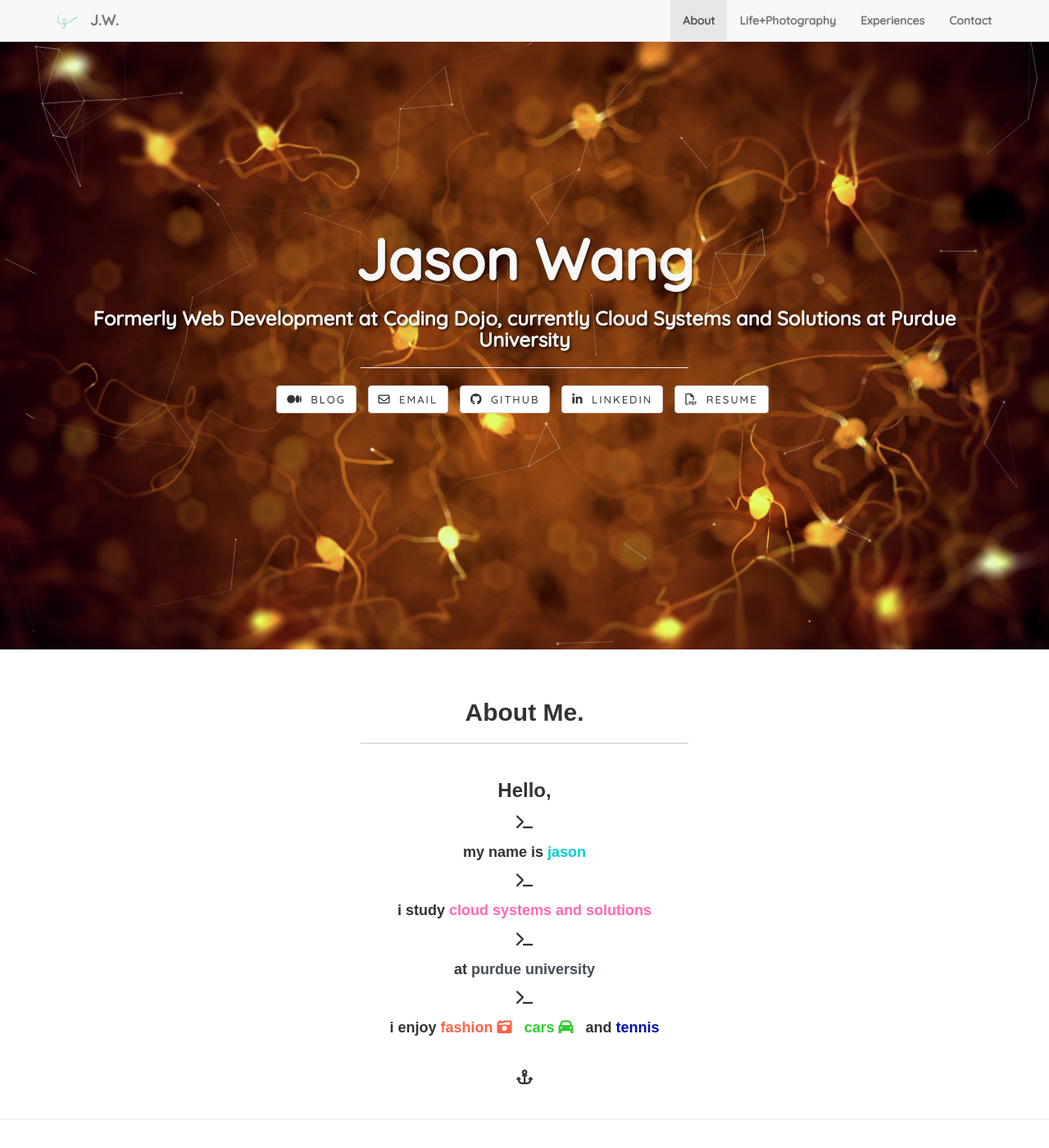
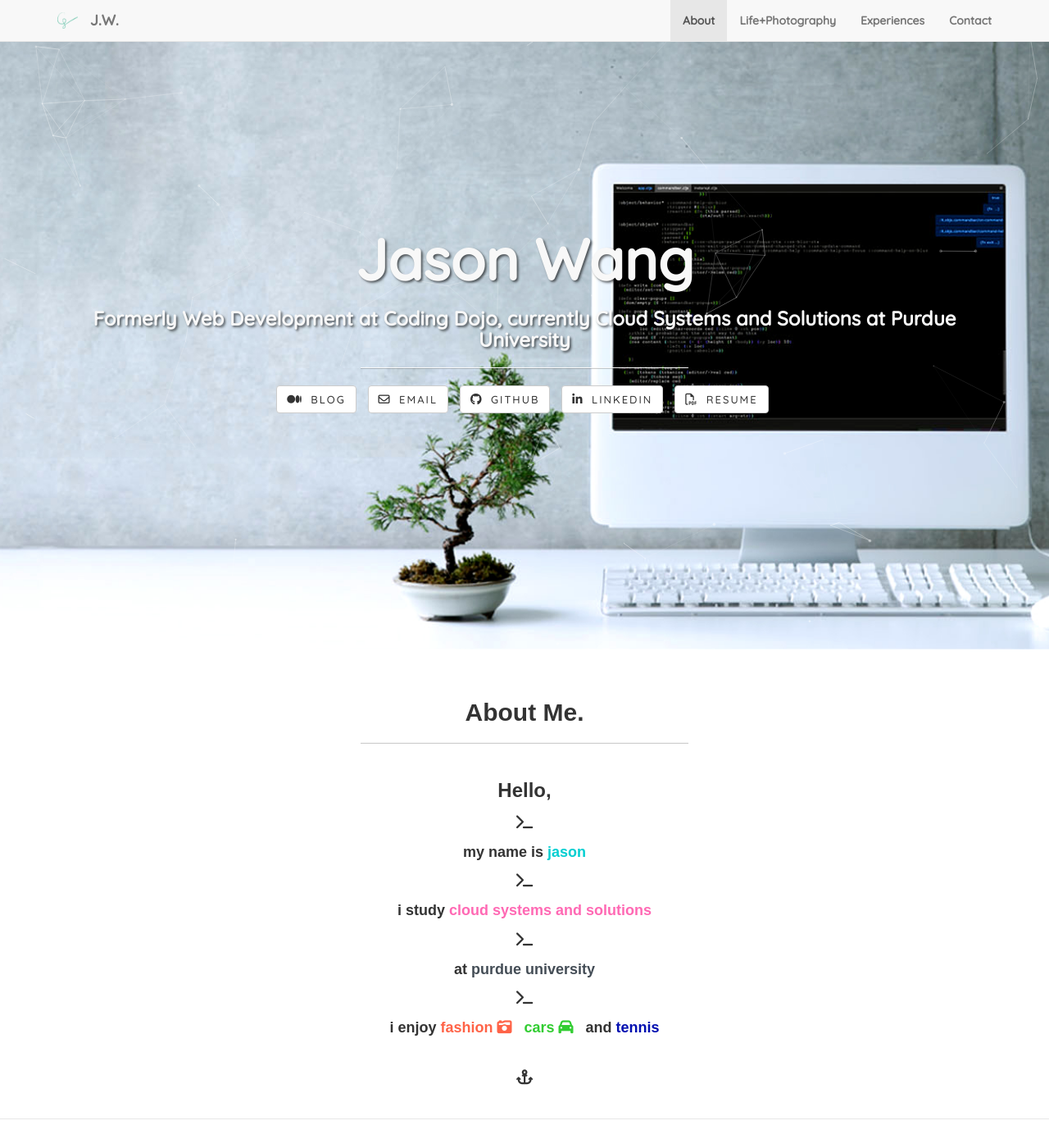
Before and after one commit to jawang94/jawang94.github.io, a Jekyll site: the page built from index.html, in a window 1280 px wide and 1400 px high. Shown: the whole window at 82% size. Built offline with Jekyll 4.4.1, drawn with Linux system fonts in a browser that asks for light colours; nearby versions of some CDN libraries.

Commit message:
header image change

```diff
--- a/css/landing-page.css
+++ b/css/landing-page.css
@@ -241,7 +241,7 @@ iframe {
     width: 100%;
     height: 100%;
     /*background-color: #808B96;*/
-    background-image: url(../img/intro-brain.jpg);
+    background-image: url(../img/intro-bg-3.jpg);
     background-size: cover;
     background-position: 50% 50%;
     background-repeat: no-repeat;
```
